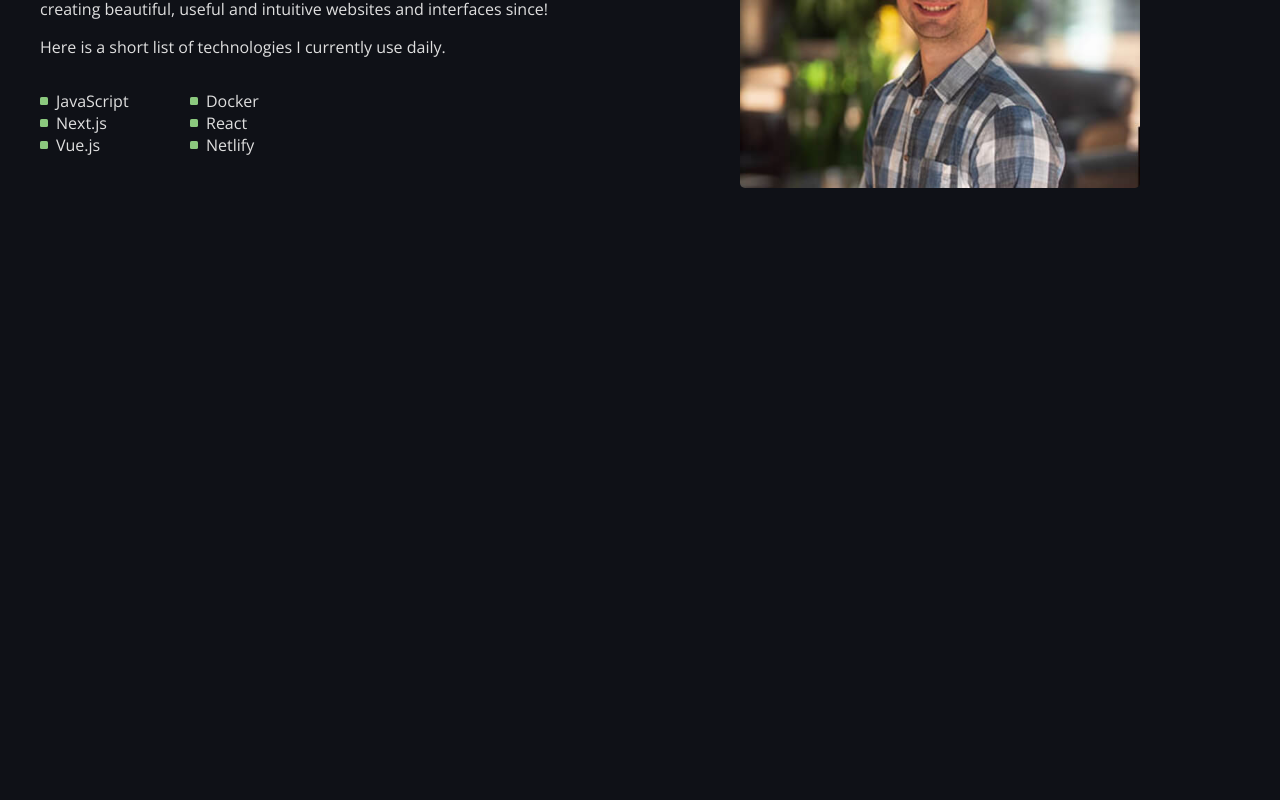
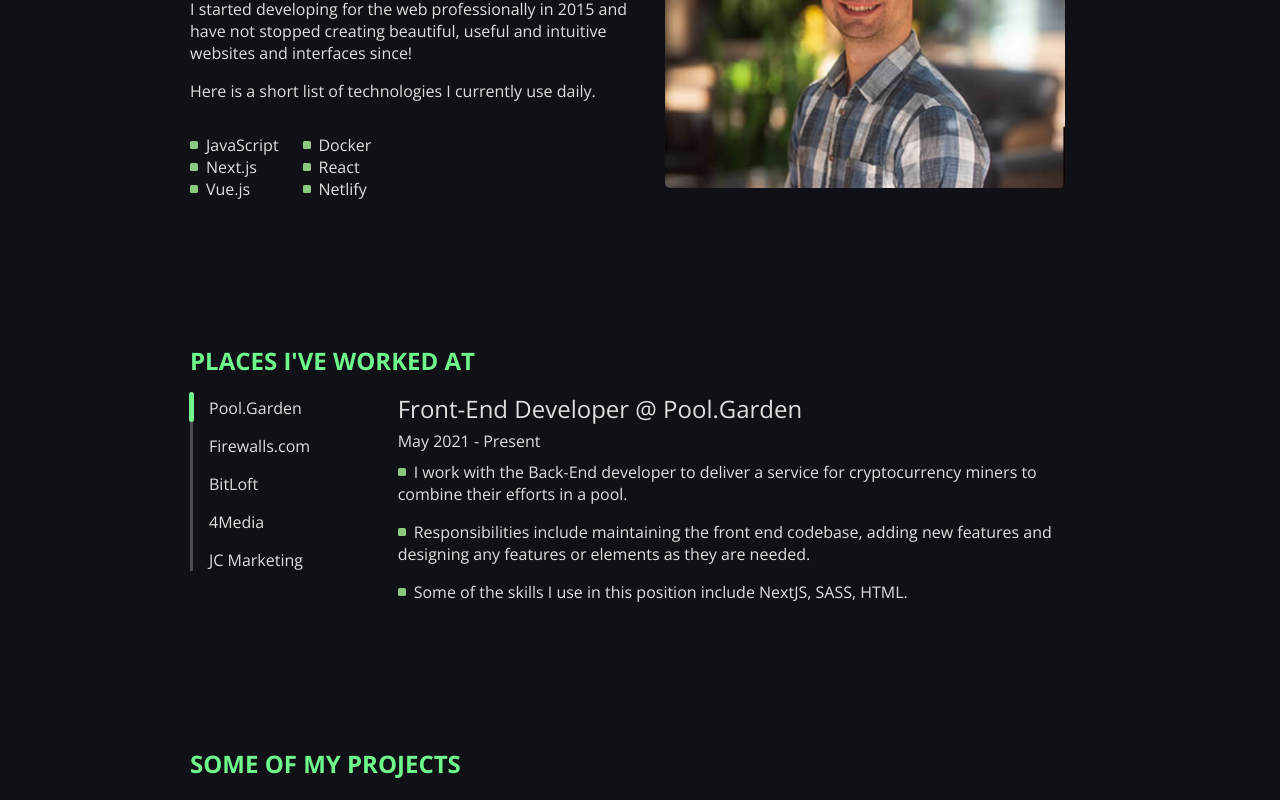
Before and after one commit to gxrobb/portfolio, a Next.js app: page / in a window 1280 px wide. Shown: the part 746-1546 px from the top of the page. Before the commit the page ends 939 px from the top, so only its background shows below. Built offline with nearby package versions, Linux system fonts and the light colour scheme.

Commit message:
some projects section

```diff
--- a/pages/index.js
+++ b/pages/index.js
@@ -78,6 +78,39 @@ export default function Home() {
             </div>
         </section>
 
+        <section className={`${styles.copySection} ${styles.experience} container`}>
+          <div className={styles.title}>
+            <h2>Places I've Worked At</h2>
+          </div>
+          <div className={styles.experienceGrid}>
+            <div className={styles.employer}>
+              <ul>
+                <li className={styles.active}>Pool.Garden</li>
+                <li>Firewalls.com</li>
+                <li>BitLoft</li>
+                <li>4Media</li>
+                <li>JC Marketing</li>
+              </ul>
+            </div>
+            <div className={styles.employerDescription}>
+              <h3>Front-End Developer @ Pool.Garden</h3>
+              <h4>May 2021 - Present</h4>
+              <ul>
+                <li>I work with the Back-End developer to deliver a service for cryptocurrency miners to combine their efforts in a pool.</li>
+                <li>Responsibilities include maintaining the front end codebase, adding new features and designing any features or elements as they are needed.</li>
+                <li>Some of the skills I use in this position include NextJS, SASS, HTML.</li>
+              </ul>
+            </div>
+          </div>
+        </section>
+
+
+        <section className={`${styles.copySection} ${styles.experience} container`}>
+          <div className={styles.title}>
+            <h2>Some of my projects</h2>
+          </div>
+        </section>
+
       </main>
 
     </div>
--- a/styles/Home.module.scss
+++ b/styles/Home.module.scss
@@ -146,3 +146,65 @@
         }
     }
 }
+
+.experience{
+    .experienceGrid{
+        display: grid;
+        grid-template-columns: 3fr 10fr;
+        ul{
+            list-style:none;
+            margin-top:0;
+            padding-left: 1rem;
+            border-left:solid 3px rgba($fontColor, .3);
+            li{
+                margin-bottom:1rem;
+                &.active{
+                    &:before{
+                        content: '';
+                        height:30px;
+                        width:5px;
+                        background-color:$primaryColor;
+                        position: absolute;
+                        margin-left:-20px;
+                        border-radius: 5px;
+                        margin-top:-5px;
+                    }
+                }
+            }
+        }
+        .employerDescription{
+            h3{
+                font-size:1.5rem;
+                margin:0;
+                padding:0;
+                font-weight:400;
+                line-height:1;
+            }
+            h4{
+                margin:0;
+                line-height:1.5;
+                margin-top:.5rem;
+                margin-bottom:.5rem;
+                font-weight:400;
+            }
+            ul{
+                border-left:none;
+                padding-left:0;
+                li{
+                    &:before {
+                        content: '';
+                        display: inline-block;
+                        height: 8px;
+                        width: 8px;
+                        background-image: url(/images/bulletPoint.svg);
+                        background-size: contain;
+                        background-repeat: no-repeat;
+                        margin-right:0.5em;
+                        position:relative;
+                        top:-2px;
+                      }
+                }
+            }
+        }
+    }
+}
--- a/styles/globals.scss
+++ b/styles/globals.scss
@@ -19,6 +19,6 @@ a {
 
 
 .container{
-  max-width:1200px;
+  max-width:900px;
   margin:0 auto;
 }
```
